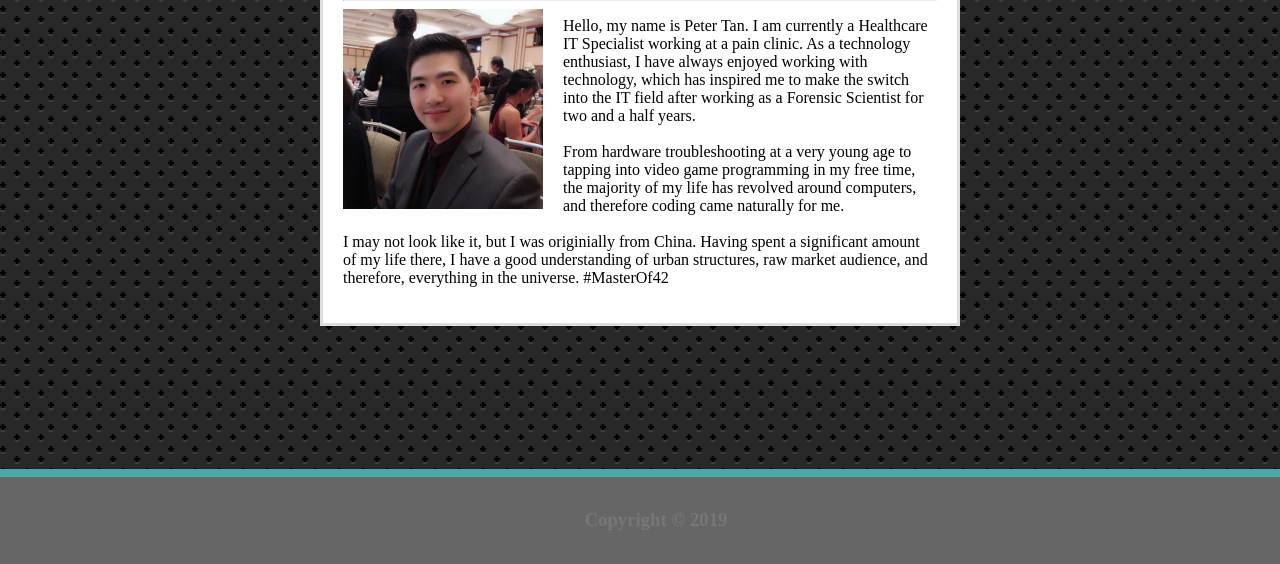
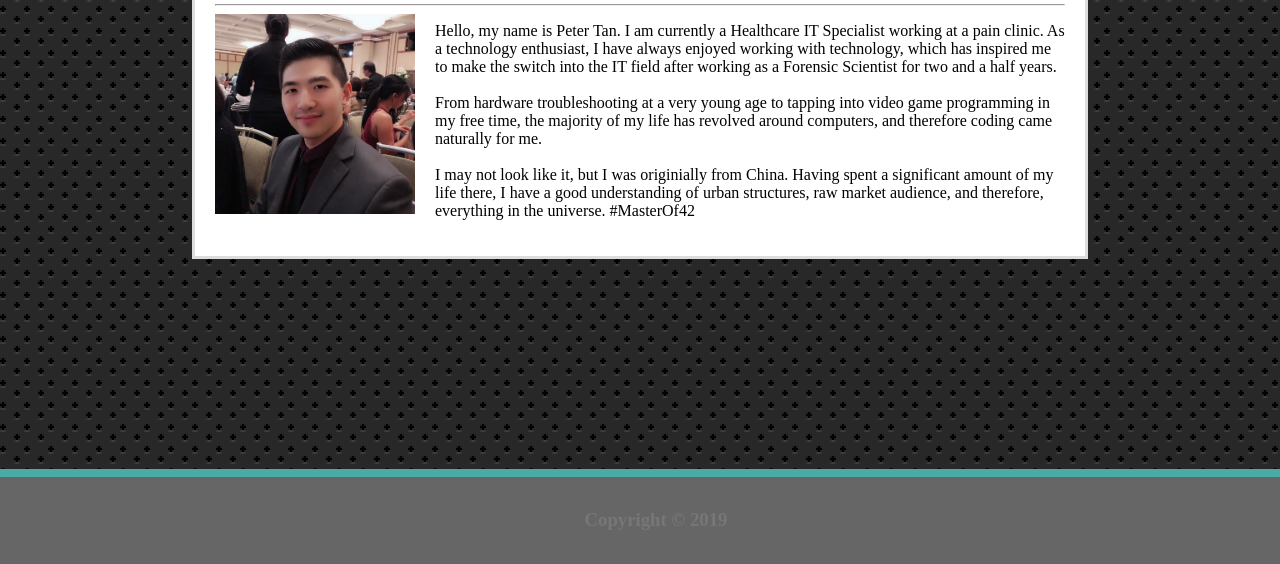
Before and after one commit to peterztan/Responsive-Portfolio, a plain HTML site: page index.html in a window 1280 px wide. Shown: the part 236-800 px from the top of the page. Drawn offline with Linux system fonts and the light colour scheme.

Commit message:
final commit?

```diff
--- a/assets/css/main.css
+++ b/assets/css/main.css
@@ -29,8 +29,8 @@ nav .container-fluid {
 
 .container-fluid {
     top: 0;
-    padding-right: auto;
-    padding-left: auto;
+    padding-right: 15%;
+    padding-left: 15%;
 }
 
 .container-fluid::after, .container-fluid::before {
@@ -112,8 +112,8 @@ body {
 }
 
 .smallCon {
-    padding-right: 25%;
-    padding-left: 25%;
+    padding-right: 15%;
+    padding-left: 15%;
 }
 
 h2 {
```
